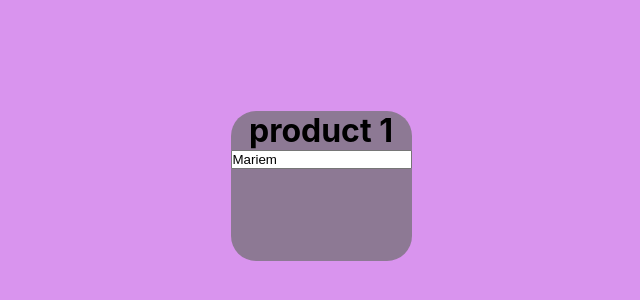
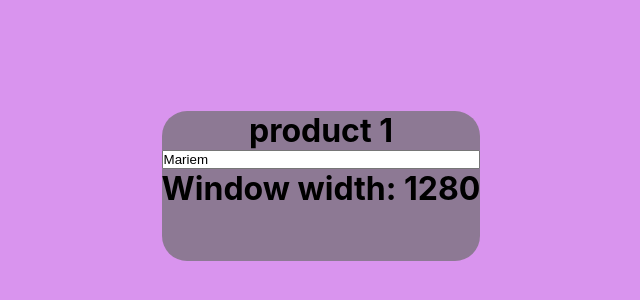
Before and after one commit to MariemBok/MERN-Stack-Project, a React (Create React App) app in the folder first_react_project/: page / in a window 1280 px wide. Shown: the part 214-514 px from the top of the page, without its empty margins (319-959 px from the left). Built offline with nearby package versions, Linux system fonts and the light colour scheme.

Commit message:
useEffect with subscription

```diff
--- a/first_react_project/src/Components/Product.js
+++ b/first_react_project/src/Components/Product.js
@@ -14,12 +14,19 @@
 
 function Product(props){
     const [namen, setName] = useState('Mariem');
+    const [width, setWidth] = useState(window.innerWidth);
+
     function changeName(e){
         setName (e.target.value);
     }
 
     useEffect (() => {
       document.title = namen ;
+    });
+
+    useEffect (() =>{
+      const handleResize = () => setWidth(window.innerWidth);
+      window.addEventListener('resize',handleResize);
     });
 
     return (
@@ -29,6 +36,7 @@
          <input  value = {namen}
             onChange = {changeName}>
          </input>
+         <h1> Window width: {width}</h1>
 
         </ProductFrame>
     );
```
